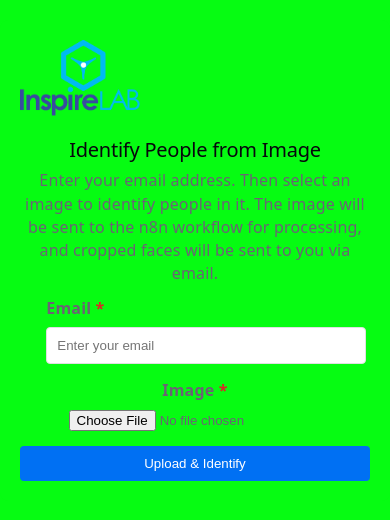
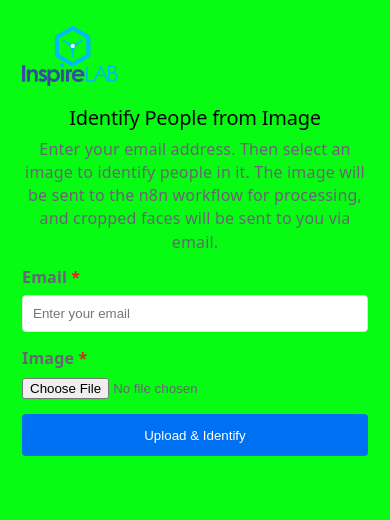
Before and after one commit to jacky1000000/n8nCropFaces, a React (Vite) app: page / in a window 390 px wide. Shown: the top 520 px of the page. Built offline with nearby package versions, Linux system fonts and the light colour scheme.

Commit message:
responsive in css

```diff
--- /dev/null
+++ b/src/components/ImageUploader.css
@@ -0,0 +1,135 @@
+.uploader-card {
+  width: min(100% - 24px, 720px);
+  margin: 20px auto;
+  padding: 20px;
+  box-sizing: border-box;
+  border: none;
+  background-color: #06fc12;
+  border-radius: 8px;
+}
+
+.uploader-logo-row {
+  display: flex;
+  justify-content: flex-start;
+  margin-bottom: 10px;
+}
+
+.uploader-logo {
+  width: 120px;
+  max-width: 45vw;
+  height: auto;
+}
+
+.uploader-field-row {
+  margin-top: 12px;
+  margin-bottom: 15px;
+  display: flex;
+  justify-content: center;
+}
+
+.uploader-field-wrap {
+  width: min(100%, 520px);
+  text-align: left;
+}
+
+.uploader-label {
+  display: block;
+  margin-bottom: 6px;
+  font-weight: 600;
+}
+
+.uploader-input {
+  width: 100%;
+  padding: 10px;
+  border: 1px solid #e0e0e0;
+  border-radius: 4px;
+  box-sizing: border-box;
+}
+
+.uploader-file-row {
+  margin-bottom: 15px;
+  text-align: left;
+}
+
+.uploader-file-input {
+  width: 100%;
+}
+
+.preview-wrap {
+  margin-bottom: 15px;
+}
+
+.preview-image {
+  width: 100%;
+  max-height: 300px;
+  object-fit: contain;
+  border-radius: 4px;
+}
+
+.uploader-action-row {
+  display: flex;
+  gap: 10px;
+}
+
+.uploader-action-row button {
+  min-height: 42px;
+}
+
+.result-panel {
+  margin-top: 20px;
+  background-color: #f9f9f9;
+  padding: 10px;
+  border-radius: 4px;
+}
+
+.result-content {
+  white-space: pre-wrap;
+  word-break: break-word;
+  font-size: 15px;
+  line-height: 1.4;
+}
+
+.result-image-item {
+  display: inline-block;
+  width: calc(50% - 8px);
+  margin: 4px;
+  vertical-align: top;
+}
+
+.result-image {
+  width: 100%;
+  max-height: 320px;
+  object-fit: contain;
+  border-radius: 4px;
+}
+
+@media (max-width: 768px) {
+  .uploader-card {
+    width: calc(100% - 16px);
+    margin: 12px auto;
+    padding: 14px;
+  }
+
+  .uploader-action-row {
+    flex-direction: column;
+  }
+
+  .uploader-action-row button {
+    width: 100%;
+  }
+
+  .result-image-item {
+    width: calc(50% - 8px);
+  }
+}
+
+@media (max-width: 520px) {
+  .uploader-logo {
+    width: 96px;
+  }
+
+  .result-image-item {
+    width: 100%;
+    margin: 6px 0;
+  }
+}
--- a/src/components/ImageUploader.jsx
+++ b/src/components/ImageUploader.jsx
@@ -1,5 +1,6 @@
 import React, { useRef, useState } from 'react';
 import inspireLabLogo from '../../inspirelab.png';
+import './ImageUploader.css';
 
 // Use Vite dev proxy to avoid browser CORS issues during local development
 const N8N_WEBHOOK_URL = '/api/n8n-webhook';
@@ -123,19 +124,11 @@ export default function ImageUploader() {
 
       if (isImageUrl) {
         return (
-          <div
-            key={`img-${index}`}
-            style={{
-              display: 'inline-block',
-              width: 'calc(50% - 8px)',
-              margin: '4px',
-              verticalAlign: 'top',
-            }}
-          >
+          <div key={`img-${index}`} className="result-image-item">
             <img
               src={cleanedUrl}
               alt="Workflow result"
-              style={{ width: '100%', maxHeight: '320px', objectFit: 'contain', borderRadius: '4px' }}
+              className="result-image"
             />
             {trailingText}
           </div>
@@ -154,12 +147,12 @@ export default function ImageUploader() {
   };
 
   return (
-    <div style={{ maxWidth: '420px', margin: '20px auto', padding: '20px', border: 'none', backgroundColor: '#06fc12', borderRadius: '8px' }}>
-      <div style={{ display: 'flex', justifyContent: 'flex-start', marginBottom: '10px' }}>
+    <div className="uploader-card">
+      <div className="uploader-logo-row">
         <img
           src={inspireLabLogo}
           alt="InspireLab logo"
-          style={{ width: '120px', height: 'auto' }}
+          className="uploader-logo"
         />
       </div>
       <h2>Identify People from Image</h2>
@@ -168,9 +161,9 @@ export default function ImageUploader() {
       <p>Enter your email address. Then select an image to identify people in it. The image will be sent to the n8n workflow for processing, and cropped faces will be sent to you via email.</p>
 
       <form onSubmit={handleSubmit}>
-        <div style={{ marginTop: '12px', marginBottom: '15px', display: 'flex', justifyContent: 'center' }}>
-          <div style={{ width: '85%', textAlign: 'left' }}>
-            <label style={{ display: 'block', marginBottom: '6px', fontWeight: 600 }}>
+        <div className="uploader-field-row">
+          <div className="uploader-field-wrap">
+            <label className="uploader-label">
               Email <span style={{ color: '#dc2626' }}>*</span>
             </label>
           <input
@@ -179,16 +172,18 @@ export default function ImageUploader() {
             value={email}
             disabled={loading}
             onChange={(e) => setEmail(e.target.value)}
-            style={{ width: '100%', padding: '10px', border: '1px solid #e0e0e0', borderRadius: '4px', backgroundColor: loading ? '#f5f5f5' : '#fff', cursor: loading ? 'not-allowed' : 'text' }}
+            className="uploader-input"
+            style={{ backgroundColor: loading ? '#f5f5f5' : '#fff', cursor: loading ? 'not-allowed' : 'text' }}
           />
           </div>
         </div>
 
-        <div style={{ marginBottom: '15px' }}>
-          <label style={{ display: 'block', marginBottom: '6px', fontWeight: 600 }}>
+        <div className="uploader-file-row">
+          <label className="uploader-label">
             Image <span style={{ color: '#dc2626' }}>*</span>
           </label>
           <input
+            className="uploader-file-input"
             ref={fileInputRef}
             type="file"
             accept="image/*"
@@ -198,11 +193,11 @@ export default function ImageUploader() {
         </div>
 
         {preview && (
-          <div style={{ marginBottom: '15px' }}>
+          <div className="preview-wrap">
             <img
               src={preview}
               alt="Preview"
-              style={{ width: '100%', maxHeight: '250px', objectFit: 'contain', borderRadius: '4px' }}
+              className="preview-image"
             />
           </div>
         )}
@@ -227,7 +222,7 @@ export default function ImageUploader() {
           </button>
         </div> */}
 
-        <div style={{ display: 'flex', gap: '10px' }}>
+        <div className="uploader-action-row">
           <button
             type="submit"
             disabled={loading}
@@ -254,9 +249,9 @@ export default function ImageUploader() {
       )}
 
       {result && (
-        <div style={{ marginTop: '20px', backgroundColor: '#f9f9f9', padding: '10px', borderRadius: '4px' }}>
+        <div className="result-panel">
           {/* <h4>Workflow Response:</h4> */}
-          <div style={{ whiteSpace: 'pre-wrap', wordBreak: 'break-word' }}>
+          <div className="result-content">
             {renderTextWithLinks(typeof result === 'string' ? result : JSON.stringify(result, null, 2))}
           </div>
         </div>
```
